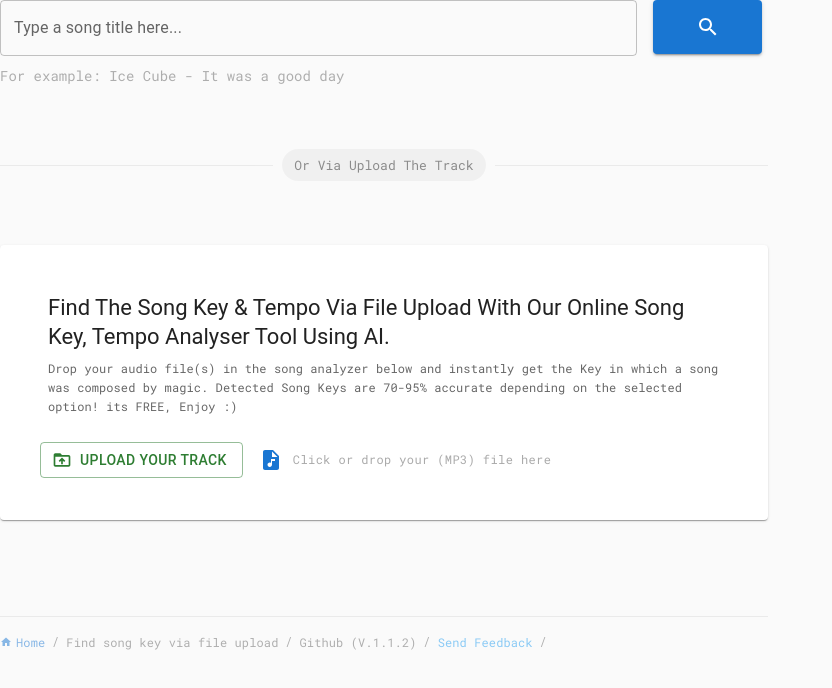
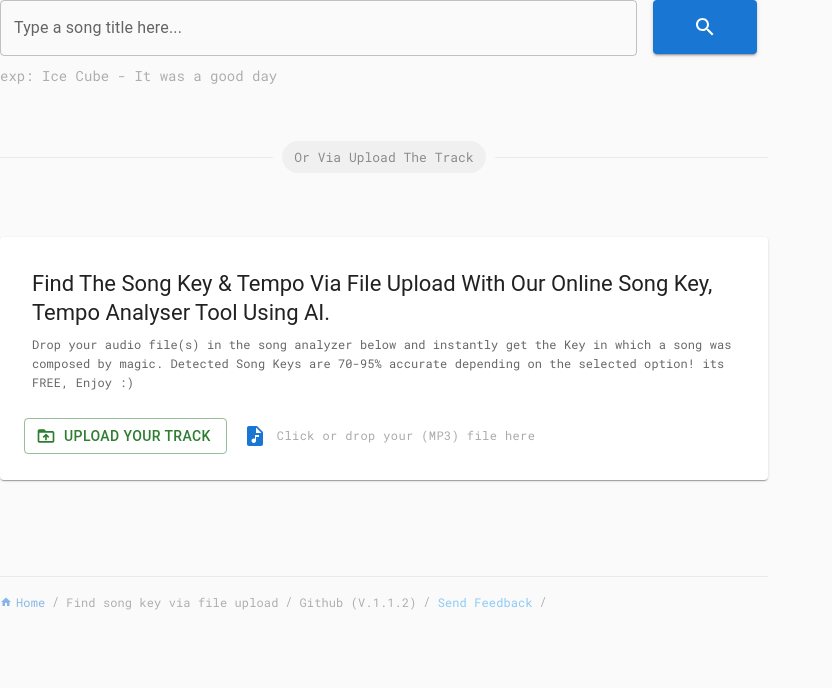
Before and after one commit to vah7id/song-key-bpm-finder-app, a Next.js app: page /components/SearchInput in a window 1280 px wide. Shown: the top 688 px of the page, without its empty margins (0-832 px from the left). Built offline with nearby package versions, Linux system fonts and the light colour scheme.

Commit message:
styles changed

```diff
--- a/pages/components/SearchInput.js
+++ b/pages/components/SearchInput.js
@@ -272,7 +272,7 @@ export default function SearchInput() {
                         <Button
                             onClick={() => handleChange(url)}
                             size='large'
-                            style={{ width: '95%', padding: '15px'}}
+                            style={{ width: '90%', padding: '15px'}}
                             variant='contained'
                             >
                                 <SearchIcon />
@@ -283,7 +283,7 @@ export default function SearchInput() {
 
                 <Box sx={{ width: '100%', mt: '10px', opacity: '0.3', fontSize: '14px' }}>
                     <Typography variant="subtitle">
-                    For example: Ice Cube - It was a good day
+                    exp: Ice Cube - It was a good day
                     </Typography>
                 </Box>
                 {isFetching && <Box sx={{ width: '100%', mt: '15px' }}>
@@ -358,10 +358,10 @@ export default function SearchInput() {
                 </Grid>
             </Box>}
 
-            <Divider sx={{mt: 8, opacity: 0.5}}>
+            <Divider sx={{mt: 7, opacity: 0.5}}>
                 <Chip label="Or Via Upload The Track" />
             </Divider>
-            <Card sx={{ maxWidth: '100%', mt: 8, padding: 4 }}>
+            <Card sx={{ maxWidth: '100%', mt: 8, padding: 2 }}>
               <CardContent>
                 <Typography sx={{fontSize: '22px'}} gutterBottom variant="h5" component="div">
                 Find The Song Key & Tempo Via File Upload With Our Online Song Key, Tempo Analyser Tool Using AI.
```
